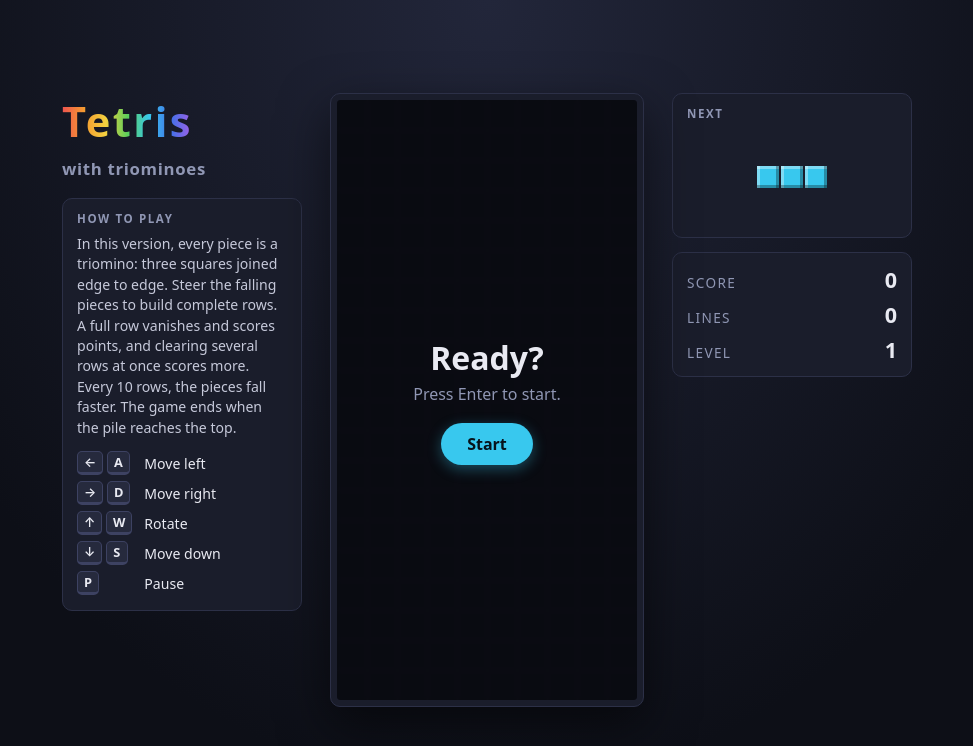
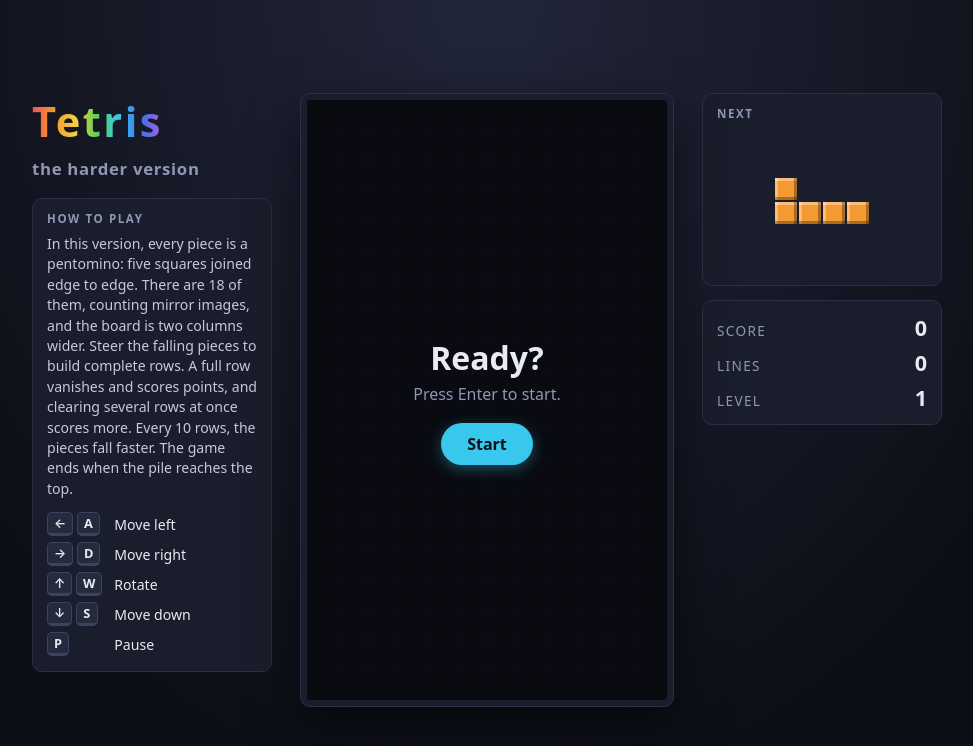
Before and after one commit to cs193v/demo-git-games, a website with bundled scripts: page index.html in a window 1280 px wide. Shown: the whole page, without its empty margins (153-1126 px from the left). Built offline with nearby package versions, Linux system fonts and the light colour scheme.

Commit message:
Harder version.

```diff
--- a/index.html
+++ b/index.html
@@ -3,7 +3,7 @@
 <head>
   <meta charset="utf-8">
   <meta name="viewport" content="width=device-width, initial-scale=1">
-  <title>Tetris: Triominoes</title>
+  <title>Tetris: Harder Version</title>
   <link rel="icon" href="data:,">
   <link rel="stylesheet" href="style.css">
 </head>
@@ -11,11 +11,12 @@
   <main class="game">
     <aside class="sidebar">
       <h1>Tetris</h1>
-      <p class="subtitle">with triominoes</p>
+      <p class="subtitle">the harder version</p>
       <section class="panel help">
         <h2>How to play</h2>
         <p>
-          In this version, every piece is a triomino: three squares joined edge to edge.
+          In this version, every piece is a pentomino: five squares joined edge to edge. There
+          are 18 of them, counting mirror images, and the board is two columns wider.
           Steer the falling pieces to build complete rows. A full row vanishes and scores points,
           and clearing several rows at once scores more. Every 10 rows, the pieces fall faster.
           The game ends when the pile reaches the top.
--- a/logic.js
+++ b/logic.js
@@ -3,19 +3,37 @@
 (function () {
   'use strict';
 
-  const BOARD_WIDTH = 10;
+  const BOARD_WIDTH = 12;
   const BOARD_HEIGHT = 20;
 
   // The pieces, drawn in the orientation they start in. Each shape sits in a square box so that
   // rotating the box turns the piece about its center.
-  // Triominoes are made of three squares. There are only two of them.
+  // The harder version: every piece is a pentomino, five squares joined edge to edge. There are 12
+  // shapes, and 6 of them have mirror images that no rotation can reach, making 18 pieces in all.
+  // The mirror images have lowercase names and lighter colors.
   const PIECES = [
-    { name: 'I', color: '#38c8ee', shape: ['...', 'XXX', '...'] },
-    { name: 'L', color: '#f49a30', shape: ['X.', 'XX'] },
+    { name: 'I', color: '#38c8ee', shape: ['.....', '.....', 'XXXXX', '.....', '.....'] },
+    { name: 'T', color: '#a660e6', shape: ['XXX', '.X.', '.X.'] },
+    { name: 'U', color: '#4270e8', shape: ['X.X', 'XXX', '...'] },
+    { name: 'V', color: '#e05cc0', shape: ['X..', 'X..', 'XXX'] },
+    { name: 'W', color: '#b8845a', shape: ['X..', 'XX.', '.XX'] },
+    { name: 'X', color: '#c9ccd9', shape: ['.X.', 'XXX', '.X.'] },
+    { name: 'F', color: '#ef5350', shape: ['.XX', 'XX.', '.X.'] },
+    { name: 'f', color: '#f59390', shape: ['XX.', '.XX', '.X.'] },
+    { name: 'L', color: '#f49a30', shape: ['X...', 'XXXX', '....', '....'] },
+    { name: 'l', color: '#f8c07a', shape: ['...X', 'XXXX', '....', '....'] },
+    { name: 'N', color: '#f4d03f', shape: ['XX..', '.XXX', '....', '....'] },
+    { name: 'n', color: '#f8e38a', shape: ['..XX', 'XXX.', '....', '....'] },
+    { name: 'P', color: '#5ccf5a', shape: ['XX.', 'XXX', '...'] },
+    { name: 'p', color: '#9be299', shape: ['.XX', 'XXX', '...'] },
+    { name: 'Y', color: '#2fbf9f', shape: ['.X..', 'XXXX', '....', '....'] },
+    { name: 'y', color: '#7dd9c4', shape: ['..X.', 'XXXX', '....', '....'] },
+    { name: 'Z', color: '#a5b83a', shape: ['XX.', '.X.', '.XX'] },
+    { name: 'z', color: '#cad67c', shape: ['.XX', '.X.', 'XX.'] },
   ];
 
-  // Points for clearing 1, 2, 3, or 4 rows at once, multiplied by the current level.
-  const LINE_SCORES = [0, 100, 300, 500, 800];
+  // Points for clearing 1, 2, 3, 4, or 5 rows at once, multiplied by the current level.
+  const LINE_SCORES = [0, 100, 300, 500, 800, 1200];
   const LINES_PER_LEVEL = 10;
   // Offsets to try, in order, when a rotation is blocked: nudge sideways, then up (wall kicks).
   const KICKS = [[0, 0], [-1, 0], [1, 0], [-2, 0], [2, 0], [0, -1]];
--- a/ui.js
+++ b/ui.js
@@ -4,7 +4,7 @@
 
   const CELL = 30; // pixels per board square
   const PREVIEW_CELL = 24; // pixels per square in the "Next" box
-  const CLEAR_NAMES = ['', 'Single', 'Double', 'Triple', 'Tetris!'];
+  const CLEAR_NAMES = ['', 'Single', 'Double', 'Triple', 'Tetris!', 'Pentris!'];
 
   // The row-clearing animation: full rows brighten to white, the white fades away, then the rows
   // above slide down into the gap. The game waits while it plays.
```
Also changed, not shown: tests/e2e/tetris.spec.js (+35 -25 lines), tests/unit/logic.spec.js (+43 -42 lines).
